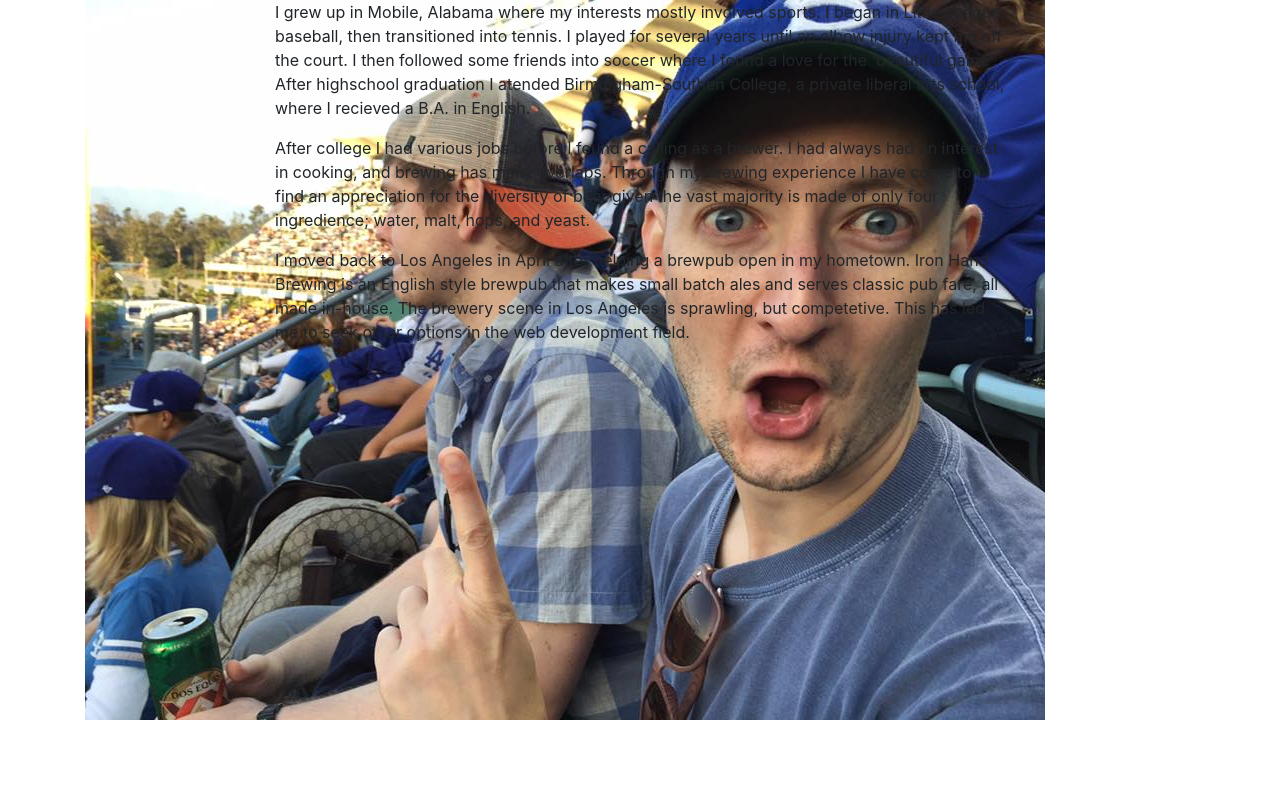
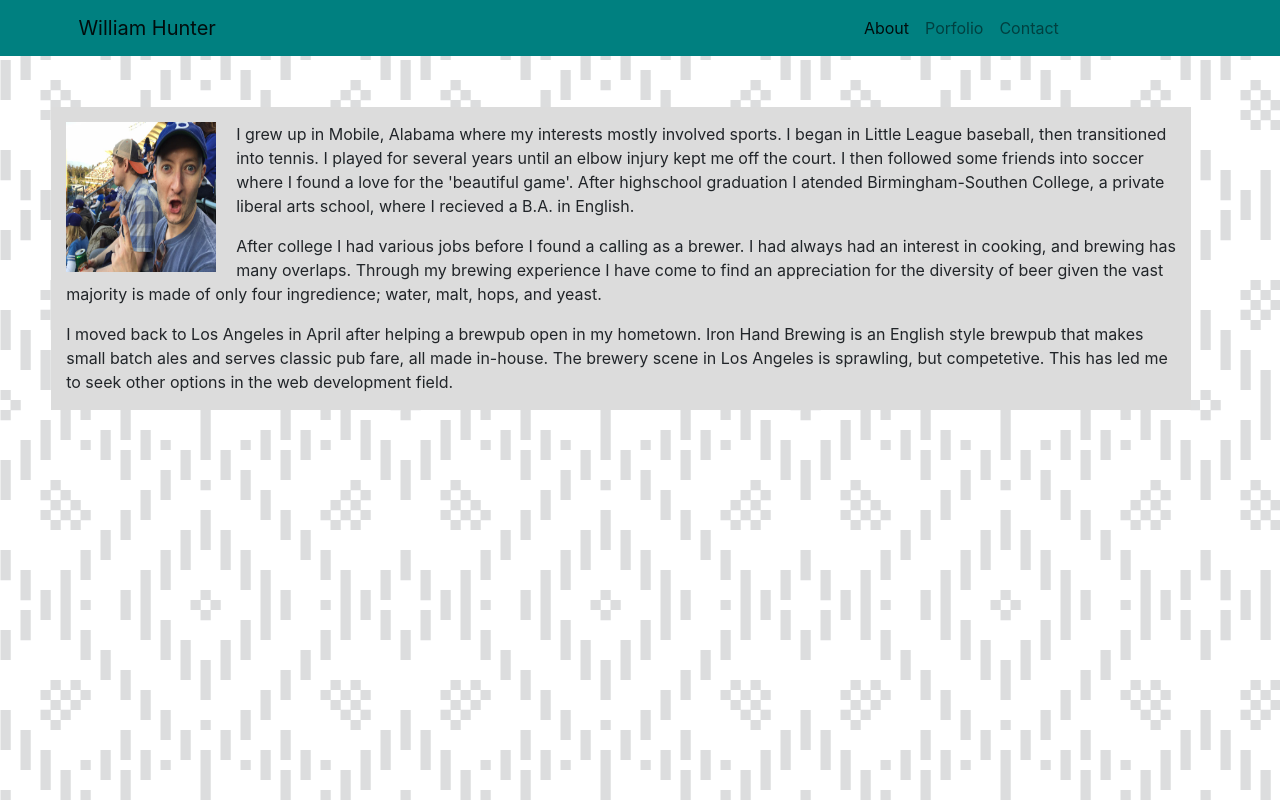
Before and after one commit to wjhunter5315/Bootstrap-Portfolio, a plain HTML site: page index.html in a window 1280 px wide. Drawn offline with nearby package versions, Linux system fonts and the light colour scheme.

Commit message:
about and contact pages up

```diff
--- a/index.html
+++ b/index.html
@@ -12,14 +12,31 @@
     </head>
 
     <body>
+        <nav class="navbar navbar-expand-lg navbar-light bg-teal">
+            <a class="navbar-brand" href="index.html">William Hunter</a>
+            <button class="navbar-toggler" type="button" data-toggle="collapse" data-target="#navbarNav" aria-controls="navbarNav" aria-expanded="false" aria-label="Toggle navigation">
+              <span class="navbar-toggler-icon"></span>
+            </button>
+            <div class="collapse navbar-collapse" id="navbarNav">
+              <ul class="navbar-nav">
+                <li class="nav-item active">
+                  <a class="nav-link" href="index.html">About <span class="sr-only">(current)</span></a>
+                </li>
+                <li class="nav-item">
+                  <a class="nav-link" href="portfolio.html">Porfolio</a>
+                </li>
+                <li class="nav-item">
+                  <a class="nav-link" href="contact.html">Contact</a>
+                </li>
+              </ul>
+            </div>
+        </nav>
+
         <div class="container">
             <div class="row">
-                <div class="col-md-2">
-                    <img src="/assets/images/profilepic.jpg" alt="Me at a Dodgers game">
+                <div class="col-md-12">
+                    <img class="profilepic" src="assets/images/profilepic.jpg" alt="Me at a Dodgers game"/>
 
-                </div>
-
-                <div class="col-md-8">
                     <p>
                         I grew up in Mobile, Alabama where my interests mostly involved
                         sports. I began in Little League baseball, then transitioned into
--- a/style.css
+++ b/style.css
@@ -0,0 +1,46 @@
+body {
+    background-image: url(assets/images/folk-pattern.png);
+}
+
+.row {
+    background: gainsboro;
+    padding-top: 15px;
+}
+.profilepic {
+    height: 150px;
+    width: 150px;
+    float: left;
+    margin-right: 20px;
+}
+
+nav {
+    background-color: teal;
+    color: whitesmoke;
+}
+
+.navbar-brand {
+    margin-left: 5%;
+}
+
+#navbarNav {
+    padding-left: 50%;
+}
+
+.container {
+    margin-top: 4%;
+    margin-left: 4%;
+}
+
+form {
+    width: 60%;
+    margin-left: 10%;
+    margin-top: 10%;
+}
+
+#Textarea1 {
+    height: 200px;
+}
+
+button {
+    background-color: teal;
+}
```
Also changed, not shown: contact.html (+23 -7 lines), portfolio.html (+35 -0 lines), assets/images/folk-pattern.png (added).
